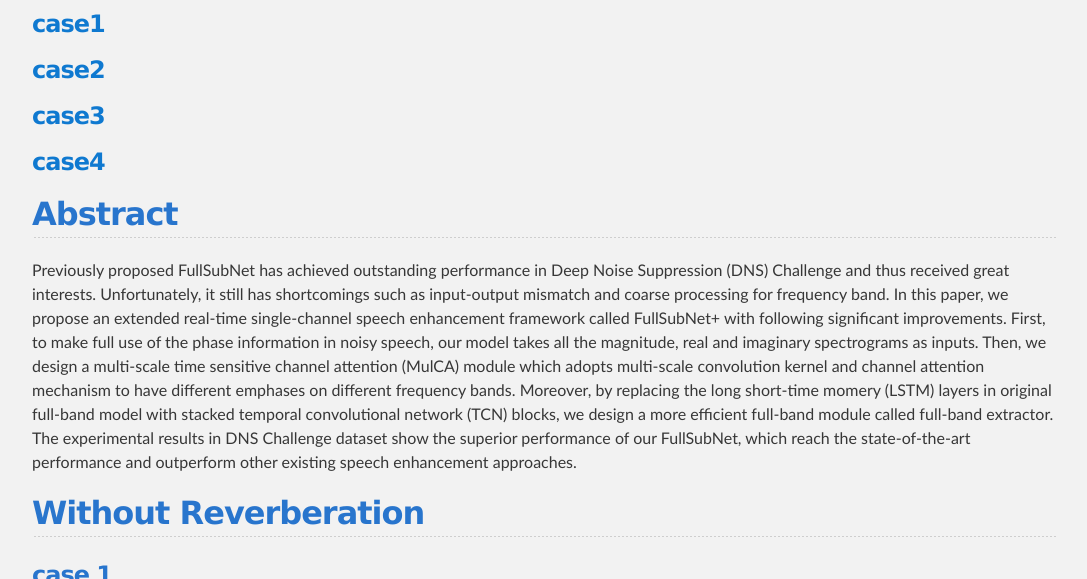
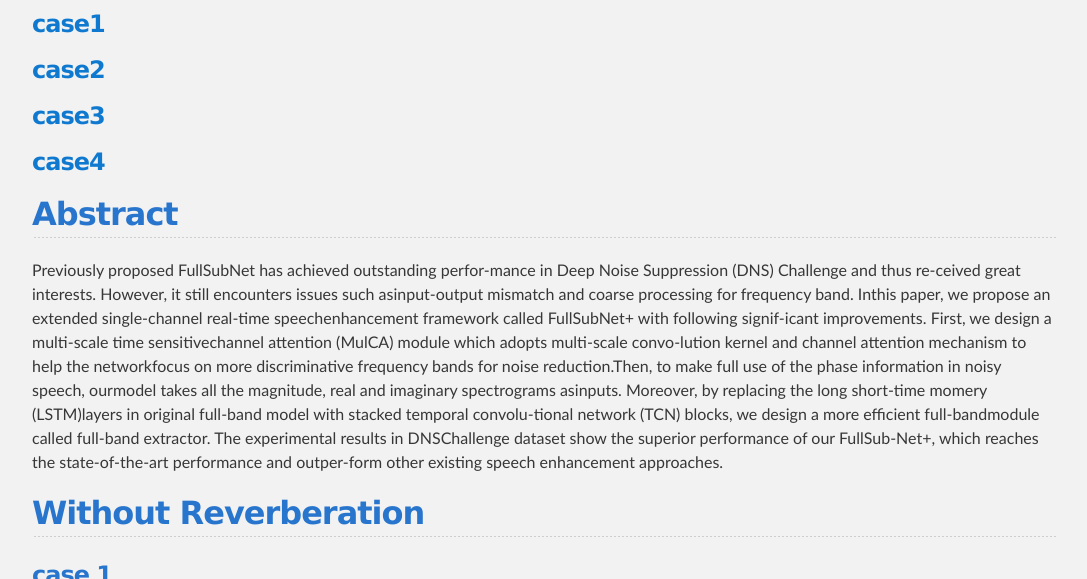
Before and after one commit to RookieJunChen/Inter-SubNet_demo, a Jekyll site: the page built from index.md, in a window 1280 px wide and 900 px high, scrolled down 882 px, cut to the strip 0-579 px from the top of the window. Shown: the whole strip, without its empty margins (96-1183 px from the left). Built offline with Jekyll 4.4.1, drawn with Linux system fonts in a browser that asks for light colours; our own code applies the rules of GitHub Pages for plain Markdown files.

Commit message:
update abstract

```diff
--- a/index.md
+++ b/index.md
@@ -24,9 +24,7 @@
 
 <h2 id = "1">Abstract</h2>
 
-Previously proposed FullSubNet has achieved outstanding performance in Deep Noise Suppression (DNS) Challenge and thus received great interests. Unfortunately, it still has shortcomings such as input-output mismatch and coarse processing for frequency band.
-In this paper, we propose an extended real-time single-channel speech enhancement framework called FullSubNet+ with following significant improvements. First, to make full use of the phase information in noisy speech, our model takes all the magnitude, real and imaginary spectrograms as inputs. Then, we design a multi-scale time sensitive channel attention (MulCA) module which adopts multi-scale convolution kernel and channel attention mechanism to have different emphases on different frequency bands. Moreover, by replacing the long short-time momery (LSTM) layers in original full-band model with stacked temporal convolutional network (TCN) blocks, we design a more efficient full-band module called full-band extractor.
-The experimental results in DNS Challenge dataset show the superior performance of our FullSubNet, which reach the state-of-the-art performance and outperform other existing speech enhancement approaches.
+Previously  proposed  FullSubNet  has  achieved  outstanding  perfor-mance  in  Deep  Noise  Suppression  (DNS)  Challenge  and  thus  re-ceived  great  interests.   However,  it  still  encounters  issues  such  asinput-output mismatch and coarse processing for frequency band. Inthis paper, we propose an extended single-channel real-time speechenhancement framework called FullSubNet+ with following signif-icant improvements.   First,  we design a multi-scale time sensitivechannel attention (MulCA) module which adopts multi-scale convo-lution kernel and channel attention mechanism to help the networkfocus on more discriminative frequency bands for noise reduction.Then, to make full use of the phase information in noisy speech, ourmodel takes all the magnitude, real and imaginary spectrograms asinputs. Moreover, by replacing the long short-time momery (LSTM)layers in original full-band model with stacked temporal convolu-tional network (TCN) blocks, we design a more efficient full-bandmodule called full-band extractor. The experimental results in DNSChallenge  dataset  show  the  superior  performance  of  our  FullSub-Net+,  which  reaches  the  state-of-the-art  performance  and  outper-form other existing speech enhancement approaches.
 
 
 
```
